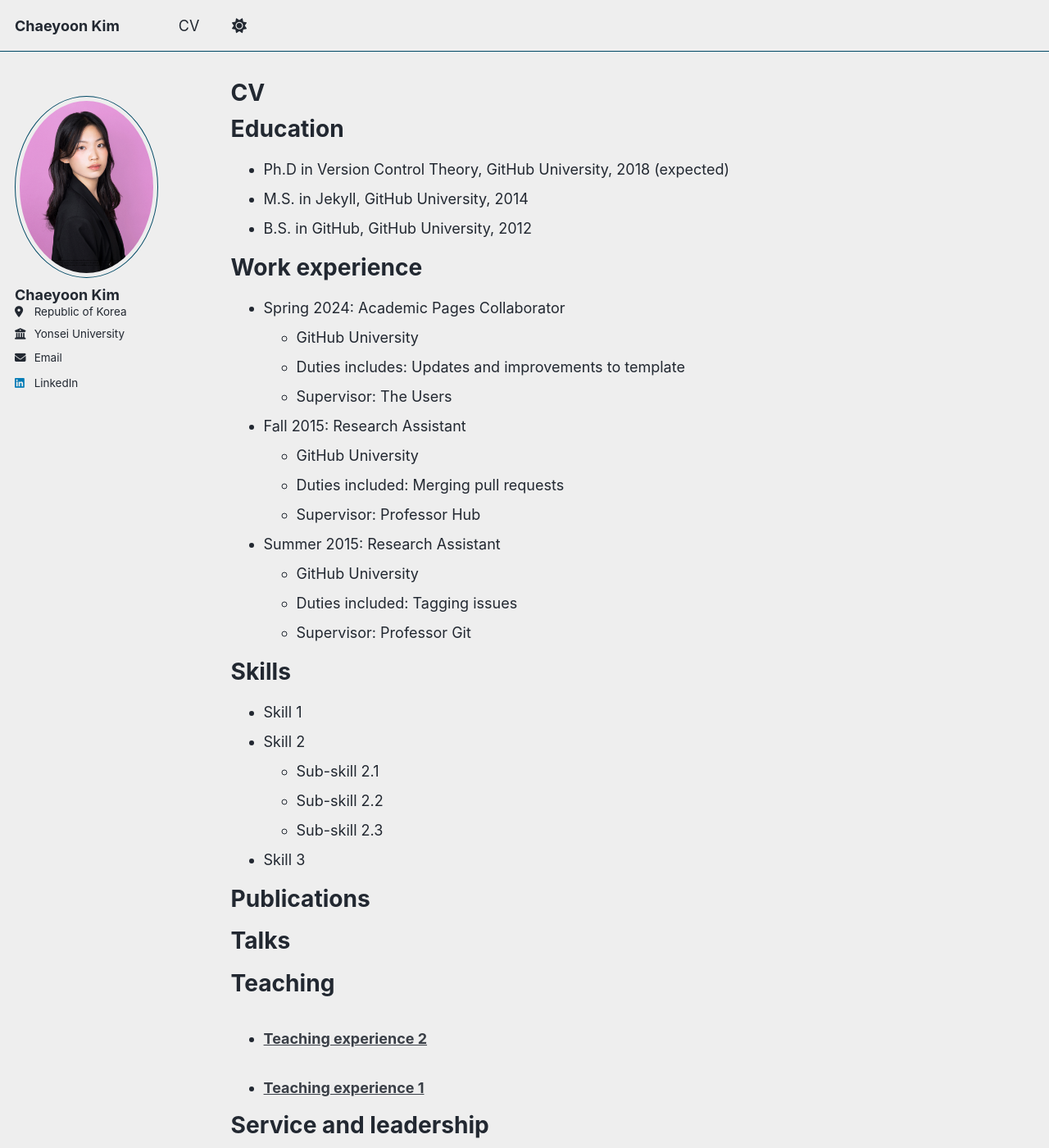
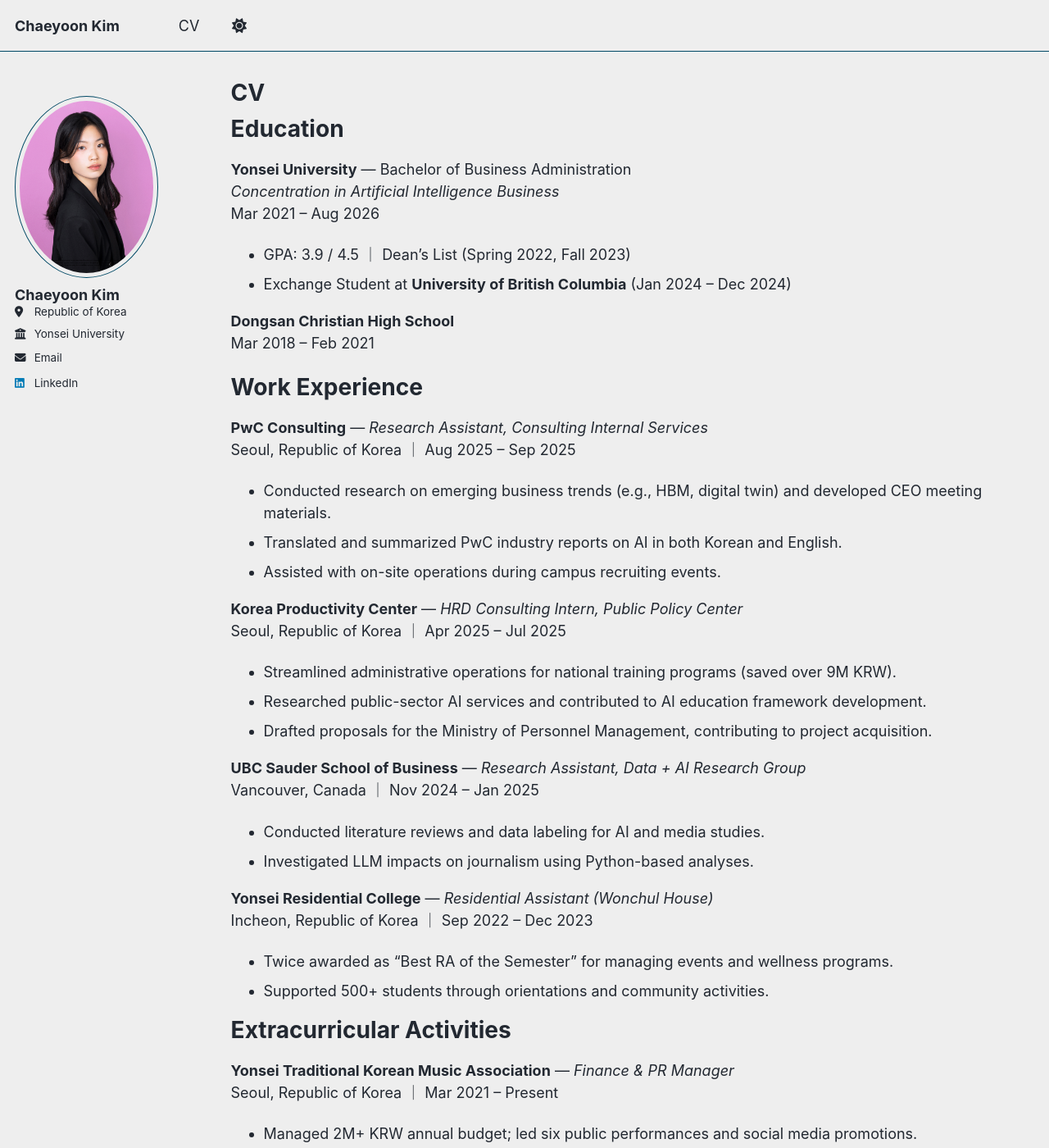
Before and after one commit to chyoon114/chyoon114.github.io, a Jekyll site: the page built from _pages/cv.md, in a window 1280 px wide and 1400 px high. Shown: the whole window at 82% size. Built offline with Jekyll 4.4.1, drawn with Linux system fonts in a browser that asks for light colours; a script that is not in the unit is left out; some of the changed text lies outside the part shown.

Commit message:
Update cv.md

```diff
--- a/_pages/cv.md
+++ b/_pages/cv.md
@@ -11,54 +11,54 @@
 
 Education
 ======
-* Ph.D in Version Control Theory, GitHub University, 2018 (expected)
-* M.S. in Jekyll, GitHub University, 2014
-* B.S. in GitHub, GitHub University, 2012
+**Yonsei University** — Bachelor of Business Administration
+*Concentration in Artificial Intelligence Business*
+Mar 2021 – Aug 2026
+- GPA: 3.9 / 4.5 ｜ Dean’s List (Spring 2022, Fall 2023)
+- Exchange Student at **University of British Columbia** (Jan 2024 – Dec 2024)
 
-Work experience
+**Dongsan Christian High School**
+Mar 2018 – Feb 2021
+
+Work Experience
 ======
-* Spring 2024: Academic Pages Collaborator
-  * GitHub University
-  * Duties includes: Updates and improvements to template
-  * Supervisor: The Users
+**PwC Consulting** — *Research Assistant, Consulting Internal Services*
+Seoul, Republic of Korea ｜ Aug 2025 – Sep 2025
+- Conducted research on emerging business trends (e.g., HBM, digital twin) and developed CEO meeting materials.
+- Translated and summarized PwC industry reports on AI in both Korean and English.
+- Assisted with on-site operations during campus recruiting events.
 
-* Fall 2015: Research Assistant
-  * GitHub University
-  * Duties included: Merging pull requests
-  * Supervisor: Professor Hub
+**Korea Productivity Center** — *HRD Consulting Intern, Public Policy Center*
+Seoul, Republic of Korea ｜ Apr 2025 – Jul 2025
+- Streamlined administrative operations for national training programs (saved over 9M KRW).
+- Researched public-sector AI services and contributed to AI education framework development.
+- Drafted proposals for the Ministry of Personnel Management, contributing to project acquisition.
 
-* Summer 2015: Research Assistant
-  * GitHub University
-  * Duties included: Tagging issues
-  * Supervisor: Professor Git
+**UBC Sauder School of Business** — *Research Assistant, Data + AI Research Group*
+Vancouver, Canada ｜ Nov 2024 – Jan 2025
+- Conducted literature reviews and data labeling for AI and media studies.
+- Investigated LLM impacts on journalism using Python-based analyses.
+
+**Yonsei Residential College** — *Residential Assistant (Wonchul House)*
+Incheon, Republic of Korea ｜ Sep 2022 – Dec 2023
+- Twice awarded as “Best RA of the Semester” for managing events and wellness programs.
+- Supported 500+ students through orientations and community activities.
+
+Extracurricular Activities
+======
+**Yonsei Traditional Korean Music Association** — *Finance & PR Manager*
+Seoul, Republic of Korea ｜ Mar 2021 – Present
+- Managed 2M+ KRW annual budget; led six public performances and social media promotions.
+
+**AIESEC in UBC** — *Global Volunteering Program Manager*
+Vancouver, Canada ｜ Mar 2024 – Dec 2024
+- Coordinated international exchange programs and led IR meetings with eight countries.
+
+**AIESEC Korea** — *Conference Manager (Corporate Relations)*
+Yongin, Republic of Korea ｜ Apr 2023
+- Closed partnerships with four sponsors and managed national conference operations.
 
 Skills
 ======
-* Skill 1
-* Skill 2
-  * Sub-skill 2.1
-  * Sub-skill 2.2
-  * Sub-skill 2.3
-* Skill 3
-
-Publications
-======
-  <ul>{% for post in site.publications reversed %}
-    {% include archive-single-cv.html %}
-  {% endfor %}</ul>
-
-Talks
-======
-  <ul>{% for post in site.talks reversed %}
-    {% include archive-single-talk-cv.html  %}
-  {% endfor %}</ul>
-
-Teaching
-======
-  <ul>{% for post in site.teaching reversed %}
-    {% include archive-single-cv.html %}
-  {% endfor %}</ul>
-
-Service and leadership
-======
-* Currently signed in to 43 different slack teams
+**Languages:** Korean (Native), English (Proficient, TOEFL 99), Mandarin (Basic)
+**Tools:** Microsoft Office (Word, Excel, PowerPoint)
```
